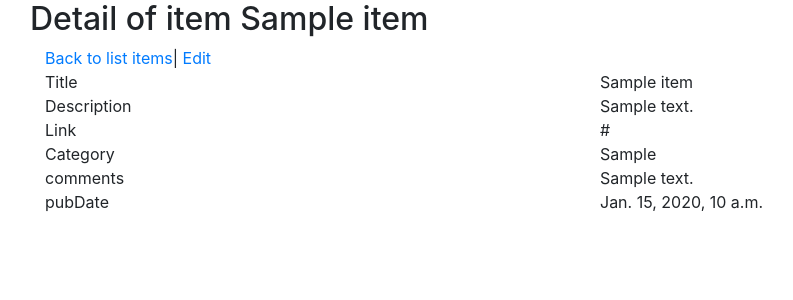
After one commit to quang-ng/feeds-reader, a Django app: template feeds/feeds_reader_app/templates/feeds_reader_app/detail_item.html in a window 1280 px wide. The commit adds this page. Shown: the top 300 px of the page, without its empty margins (55-848 px from the left). Run offline with Django 3.2, Linux system fonts and the light colour scheme; the template is opened without the code that fills it: values that come from a table or form of the project are taken from there, others are empty; tables that the repository leaves empty hold one stand-in row (values such as "Sample post"); some libraries are stand-ins or nearby versions.

Commit message:
detail item page

```diff
--- a/feeds/feeds_reader_app/models.py
+++ b/feeds/feeds_reader_app/models.py
@@ -40,3 +40,8 @@ class ChannelForm(ModelForm):
     class Meta:
         model = Channel
         fields = '__all__'
+
+class ItemForm(ModelForm):
+    class Meta:
+        model = Item
+        fields = '__all__'
--- a/feeds/feeds_reader_app/templates/feeds_reader_app/detail.html
+++ b/feeds/feeds_reader_app/templates/feeds_reader_app/detail.html
@@ -9,7 +9,8 @@
     <div class="row">
         <div class="col">
             <a href="/feeds/">Back to list</a>|
-            <a href="/feeds/edit_channel/{{channel.id}}">Edit </a>
+            <a href="/feeds/edit_channel/{{channel.id}}">Edit </a>|
+            <a href="/feeds/items/{{channel.id}}/">List of item in the channel </a>
         </div>
       </div>
     <div class="row">
--- /dev/null
+++ b/feeds/feeds_reader_app/templates/feeds_reader_app/detail_item.html
@@ -0,0 +1,66 @@
+{% extends 'base.html' %}
+
+{% block content %}
+<h2>Detail of item {{item.title}}</h2>
+
+
+
+<div class="container">
+    <div class="row">
+        <div class="col">
+            <a href="/feeds/items/{{item.channel.id}}">Back to list items</a>|
+            <a href="/feeds/edit_item/{{item.id}}">Edit </a>
+        </div>
+      </div>
+    <div class="row">
+      <div class="col">
+        Title
+      </div>
+      <div class="col">
+        {{item.title}}
+      </div>
+    </div>
+    <div class="row">
+        <div class="col">
+            Description
+        </div>
+        <div class="col">
+          {{item.description}}
+        </div>
+      </div>
+      <div class="row">
+        <div class="col">
+          Link
+        </div>
+        <div class="col">
+          {{item.link}}
+        </div>
+      </div>
+      <div class="row">
+        <div class="col">
+          Category
+        </div>
+        <div class="col">
+          {{item.category}}
+        </div>
+      </div>
+      <div class="row">
+        <div class="col">
+            comments
+        </div>
+        <div class="col">
+          {{item.comments}}
+        </div>
+      </div>
+      <div class="row">
+        <div class="col">
+            pubDate
+        </div>
+        <div class="col">
+          {{item.pubDate}}
+        </div>
+      </div>
+
+</div>
+
+{% endblock %}
--- a/feeds/feeds_reader_app/urls.py
+++ b/feeds/feeds_reader_app/urls.py
@@ -5,5 +5,8 @@ from . import views
 urlpatterns = [
     path('', views.index, name='index'),
     path('<int:channel_id>/', views.detail_channel, name='detail'),
-    path('edit_channel/<int:channel_id>/', views.edit_channel, name='edit')
+    path('edit_channel/<int:channel_id>/', views.edit_channel, name='edit'),
+    path('items/<int:channel_id>/', views.items, name='edit'),
+    path('detail_item/<int:item_id>/', views.detail_item, name='edit'),
+    path('edit_item/<int:item_id>/', views.edit_item, name='edit'),
 ]
```
Also changed, not shown: feeds/feeds_reader_app/templates/feeds_reader_app/edit_item.html (added, +39 -0 lines), feeds/feeds_reader_app/templates/feeds_reader_app/list_items.html (added, +53 -0 lines), feeds/feeds_reader_app/views.py (+33 -1 lines).
